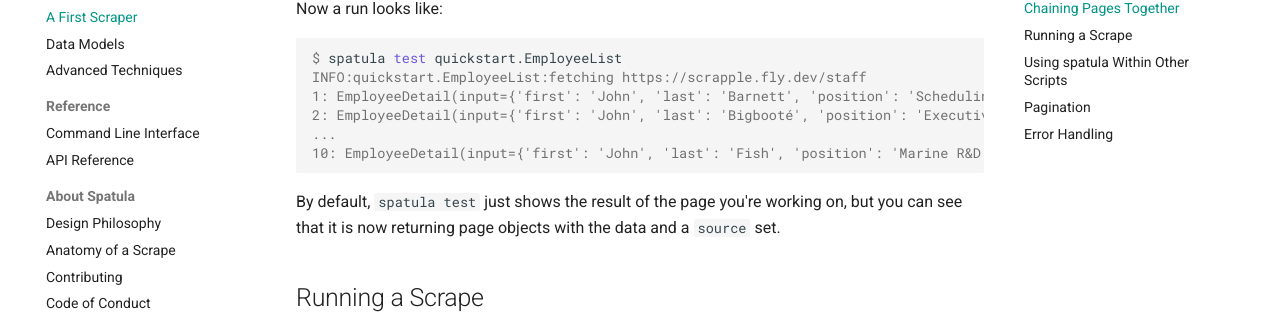
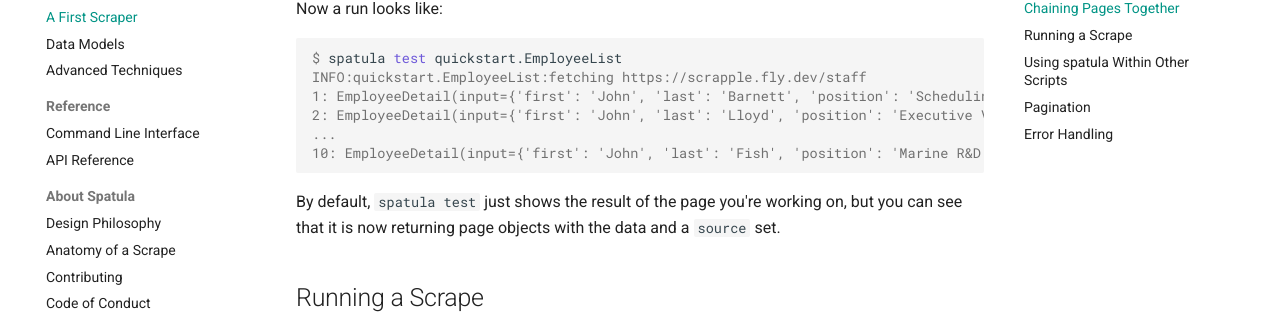
Before and after one commit to jamesturk/spatula, an MkDocs documentation site: the page built from docs/scraper-basics.md, in a window 1280 px wide and 900 px high, scrolled down 3904 px. Shown: the part 154-468 px from the top of the window. Built offline with MkDocs 1.6.1 and Material for MkDocs 9.7.7, drawn with Linux system fonts in a browser that asks for light colours; comment, search, counter and statistics services are not loaded; some of the changed text lies outside the part shown.

Commit message:
Bigboote->Lloyd

````diff
--- a/docs/scraper-basics.md
+++ b/docs/scraper-basics.md
@@ -5,7 +5,6 @@
 Systems](https://scrapple.fly.dev/staff), a site developed
 for demonstrating web scraping. This will give you an idea of what it
 looks like to write a scraper using *spatula*.
-
 
 ## Scraping a List Page
 
@@ -36,7 +35,7 @@
   </tr>
   <tr>
     <td>John</td>
-    <td>Bigbooté</td>
+    <td>Lloyd</td>
     <td>Executive Vice President</td>
     <td><a href="/staff/2">Details</a></td>
   </tr>
@@ -85,7 +84,7 @@
 $ spatula test quickstart.EmployeeList
 INFO:quickstart.EmployeeList:fetching https://scrapple.fly.dev/staff
 1: {'first': 'John', 'last': 'Barnett', 'position': 'Scheduling'}
-2: {'first': 'John', 'last': 'Bigbooté', 'position': 'Executive Vice President'}
+2: {'first': 'John', 'last': 'Lloyd', 'position': 'Executive Vice President'}
 3: {'first': 'John', 'last': 'Camp', 'position': 'Human Resources'}
 ...
 10: {'first': 'John', 'last': 'Fish', 'position': 'Marine R&D'}
@@ -207,7 +206,7 @@
 $ spatula test quickstart.EmployeeList
 INFO:quickstart.EmployeeList:fetching https://scrapple.fly.dev/staff
 1: EmployeeDetail(input={'first': 'John', 'last': 'Barnett', 'position': 'Scheduling'} source=https://scrapple.fly.dev/staff)
-2: EmployeeDetail(input={'first': 'John', 'last': 'Bigbooté', 'position': 'Executive Vice President'} source=https:/scrapple.fly.dev/staff/2)
+2: EmployeeDetail(input={'first': 'John', 'last': 'Lloyd', 'position': 'Executive Vice President'} source=https:/scrapple.fly.dev/staff/2)
 ...
 10: EmployeeDetail(input={'first': 'John', 'last': 'Fish', 'position': 'Marine R&D'} source=https:/scrapple.fly.dev/staff/20)
 ```
````
